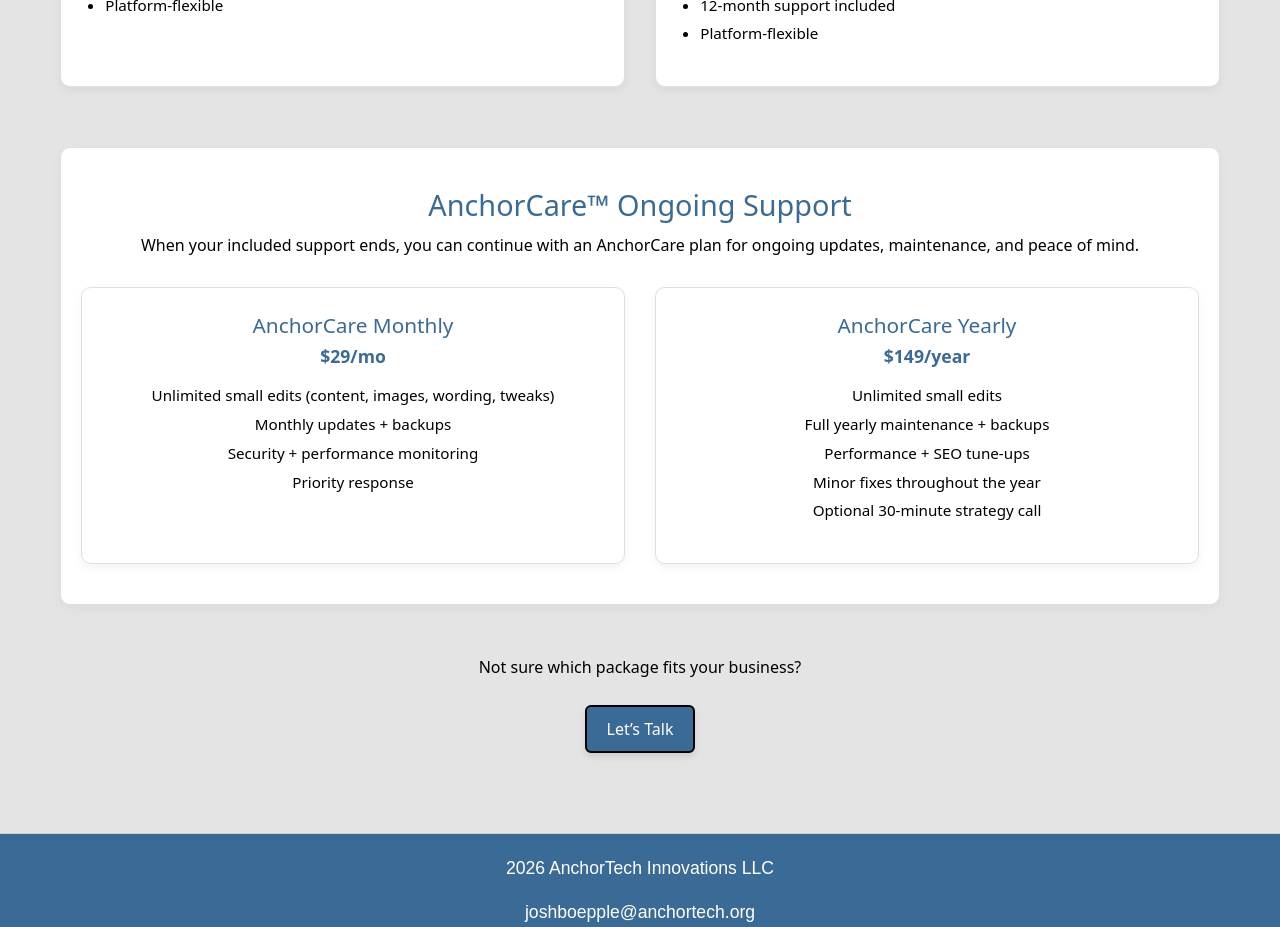
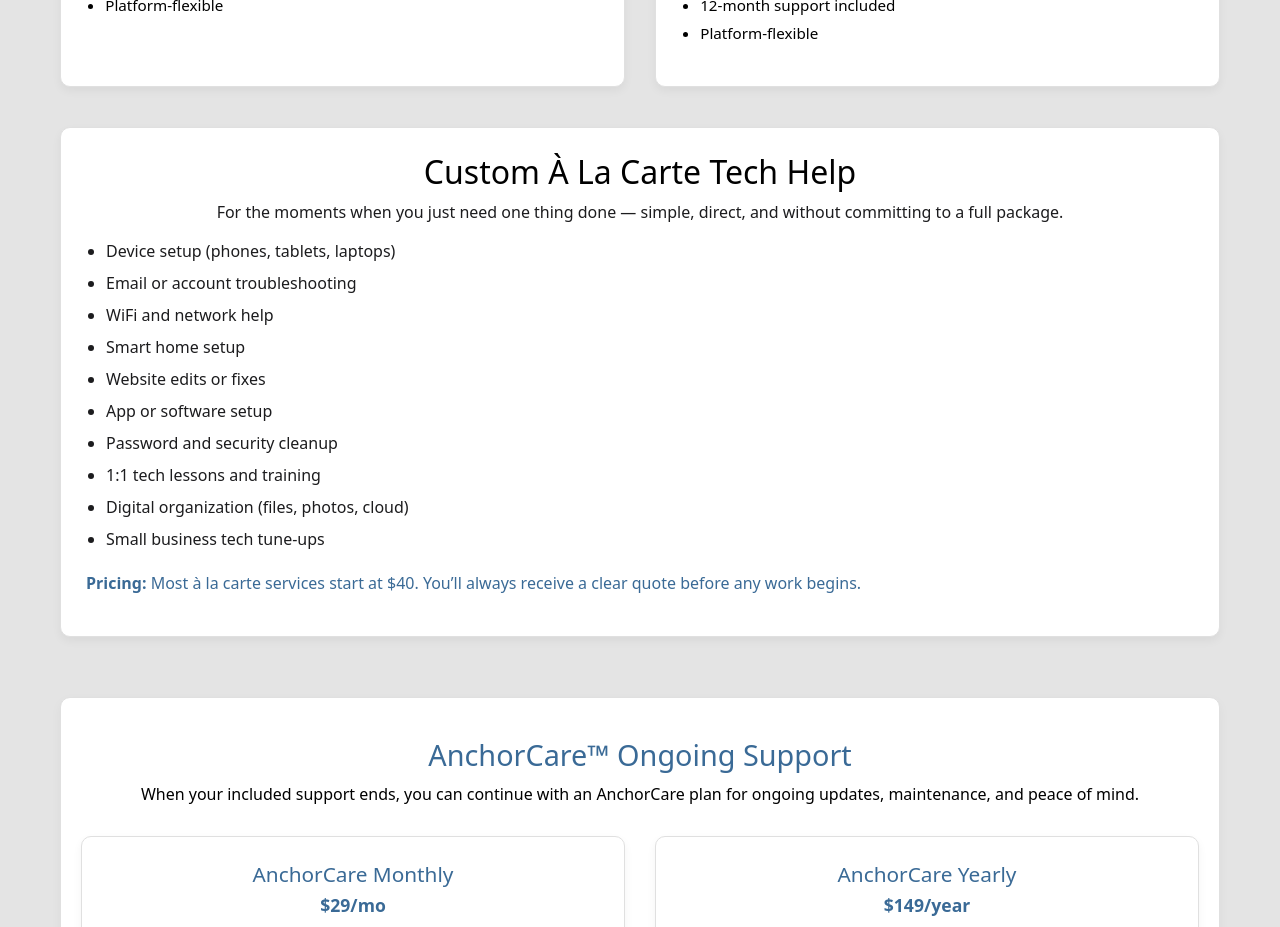
Before and after one commit to jboe26/AnchorTech2026, a React (Create React App) app: page /services in a window 1280 px wide. Shown: the part 1080-2007 px from the top of the page. Built offline with nearby package versions, Linux system fonts and the light colour scheme.

Commit message:
updated services page

```diff
--- a/src/components/Contact.js
+++ b/src/components/Contact.js
@@ -182,7 +182,7 @@
 
               <h5 className="mb-2">Contact Details</h5>
               <p className="contact-description mb-1">
-                {/* <strong>Phone:</strong> <a href="tel:+18033310716">803-331-0716</a> */}
+                <strong>Phone:</strong> <a href="tel:+19803858428">980-385-8428</a>
               </p>
               <p className="contact-description mb-1">
                 <strong>Email:</strong> <a href="mailto:joshboepple@anchortech.org">joshboepple@anchortech.org</a>
--- a/src/components/Services.js
+++ b/src/components/Services.js
@@ -66,6 +66,19 @@
   }
 ];
 
+const aLaCarteItems = [
+  "Device setup (phones, tablets, laptops)",
+  "Email or account troubleshooting",
+  "WiFi and network help",
+  "Smart home setup",
+  "Website edits or fixes",
+  "App or software setup",
+  "Password and security cleanup",
+  "1:1 tech lessons and training",
+  "Digital organization (files, photos, cloud)",
+  "Small business tech tune-ups"
+];
+
 // Ongoing support options
 const supportOptions = {
   title: "AnchorCare™ Ongoing Support",
@@ -122,6 +135,28 @@
         ))}
       </div>
 
+      {/* À la carte Options */}
+      <div className="alacarte-section">
+        <h2>Custom À La Carte Tech Help</h2>
+        <p className="alacarte-intro">
+          For the moments when you just need one thing done — simple, direct, and without committing to a full package.
+        </p>
+
+        <ul className="alacarte-list">
+          {aLaCarteItems.map((item, idx) => (
+            <li key={idx}>{item}</li>
+          ))}
+        </ul>
+
+        <p className="alacarte-pricing">
+          <strong>Pricing:</strong> Most à la carte services start at $40. You’ll always receive a clear quote before any work begins.
+        </p>
+      </div>
+
+
+
+
+
       {/* AnchorCare Support Section */}
       <div className="support-section">
         <h2>{supportOptions.title}</h2>
--- a/src/style.css
+++ b/src/style.css
@@ -369,6 +369,45 @@
     color: #000;
 }
 
+.alacarte-section {
+    background-color: #fff;
+    border: 1px solid #e0e0e0;
+    border-radius: 10px;
+    padding: 25px;
+    box-shadow: 0 4px 10px rgba(0, 0, 0, 0.05);
+    transition: transform 0.2s ease, box-shadow 0.2s ease;
+    margin-top: 40px;
+}
+
+.alacarte-section:hover {
+    transform: translateY(-3px);
+    box-shadow: 0 6px 14px rgba(0, 0, 0, 0.08);
+}
+
+
+.alacarte-intro {
+    margin-bottom: 15px;
+    color: #1c1c1e;
+    text-align: center;
+}
+
+.alacarte-list {
+    padding-left: 20px;
+    margin-bottom: 20px;
+}
+
+.alacarte-list li {
+    margin-bottom: 8px;
+    color: #1c1c1e;
+}
+
+.alacarte-pricing {
+    font-weight: 500;
+    color: #3A6A96;
+    /* Anchor Blue */
+}
+
+
 .cta-button {
     display: inline-block;
     margin-top: 10px;
```
